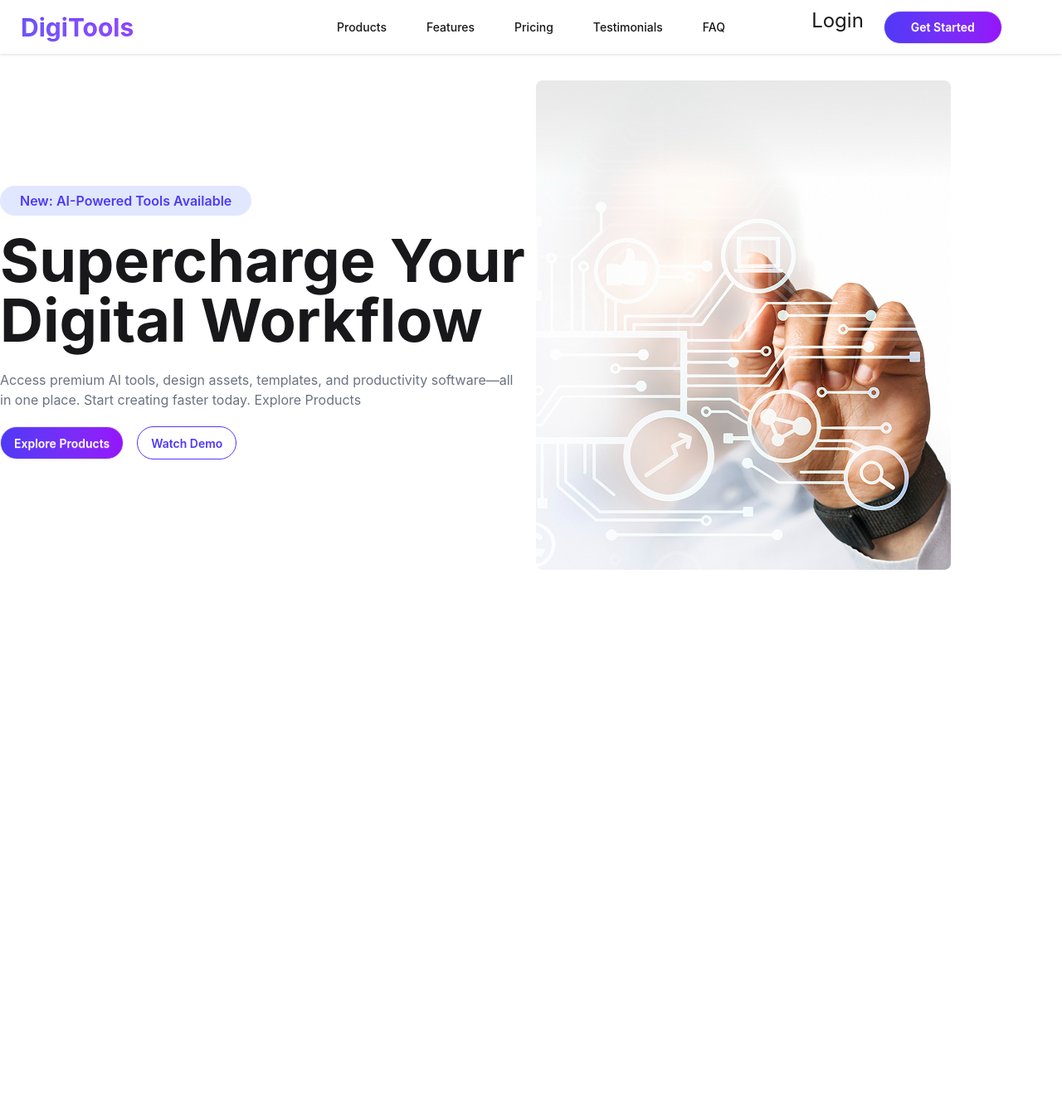
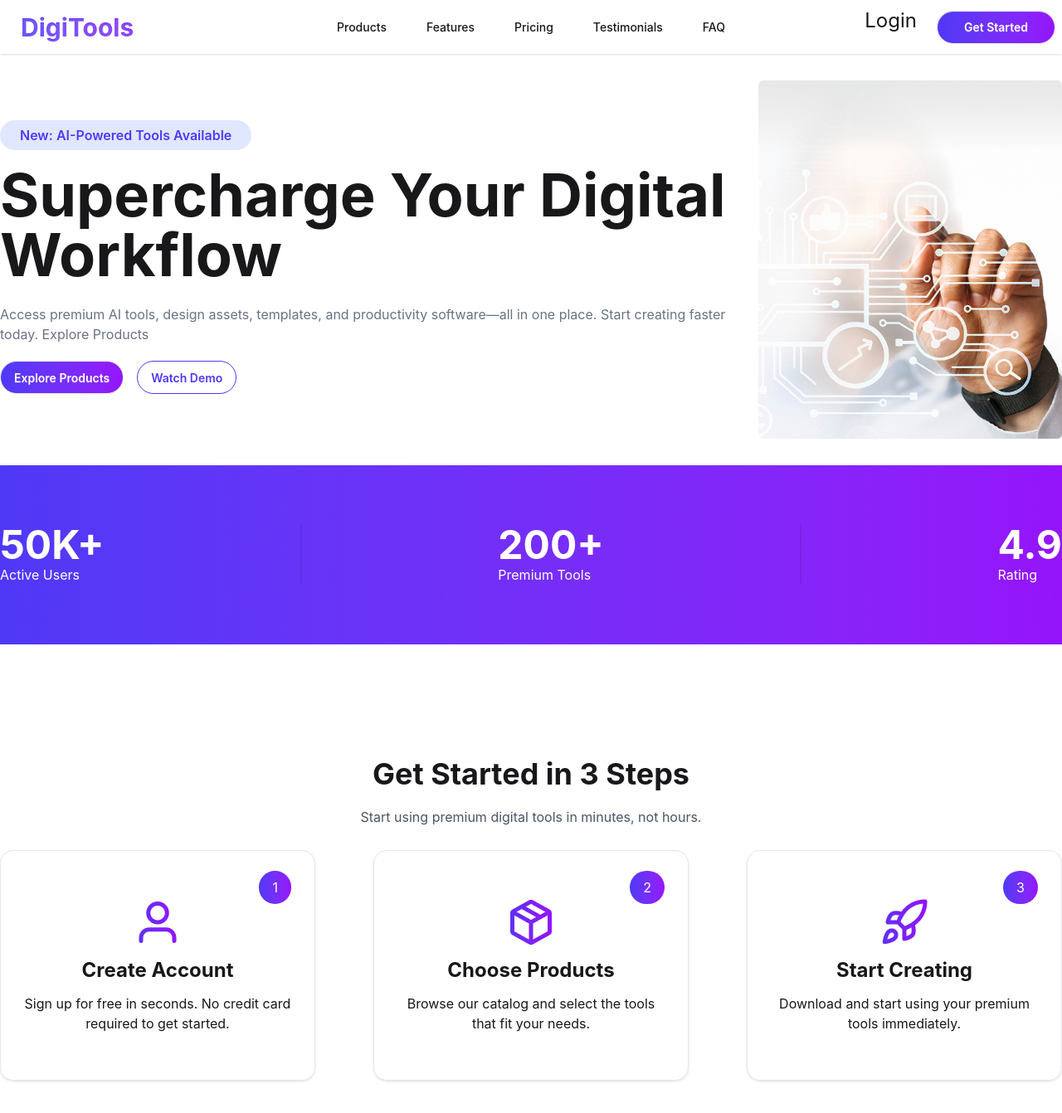
Before and after one commit to rknayem4/B13-assignment-6, a React (Vite) app: page / in a window 1280 px wide. Shown: the top 1342 px of the page at 83% size. Before the commit the page ends 800 px from the top, so only its background shows below. Built offline with nearby package versions, Linux system fonts and the light colour scheme.

Commit message:
added status ber and steps ber

```diff
--- a/src/app.jsx
+++ b/src/app.jsx
@@ -2,13 +2,18 @@
 import "./app.css";
 import Banner from "./component/Banner/Banner";
 import Nevber from "./component/Navbar/Nevber";
+import Status from "./component/Status/Status";
+import Steps from "./component/Steps/Steps";
 
 export function App() {
   return (
     <>
       <Nevber></Nevber>
       <Banner></Banner>
-      {/* <h1 className="text-2xl font-bold bg-sky-200">B13-assignment-6</h1> */}
+      <Status></Status>
+
+      <Steps></Steps>
+
     </>
   );
 }
--- a/src/component/Banner/Banner.jsx
+++ b/src/component/Banner/Banner.jsx
@@ -4,7 +4,7 @@ import { CiPlay1 } from "react-icons/ci";
 const Banner = () => {
   return (
     <div className=" max-w-350 mx-auto flex justify-between gap-3 my-8">
-      <div className="content-center flex-1 gap-6">
+      <div className="content-center  gap-6">
         <p className="bg-[#E1E7FF] font-semibold my-12 text-[#4F39F6] inline px-6 py-2 rounded-full ">
           New: AI-Powered Tools Available
         </p>
@@ -26,7 +26,7 @@ const Banner = () => {
           </button>
         </div>
       </div>
-      <div className="flex-1">
+      <div className="">
         <img src="/src/assets/banner.png" alt="" />
       </div>
     </div>
--- a/src/component/Navbar/Nevber.jsx
+++ b/src/component/Navbar/Nevber.jsx
@@ -69,7 +69,7 @@ const Nevber = () => {
           </ul>
         </div>
 
-        <div className="navbar-end space-y-4 flex  justify-center items-center">
+        <div className="navbar-end space-y-4 flex ">
 
           {/* <div className="dropdown dropdown-end ">
             <div
@@ -111,15 +111,15 @@ const Nevber = () => {
               </div>
             </div>
           </div> */}
-          <div className=" mx-3 text-2xl  flex justify-end items-center">
-          <FaShoppingCart/>
+          <div className="  text-2xl content-center">
+          <FaShoppingCart />
           </div>
 
           <div className="mx-3 content-center text-2xl">
-            <button>Login</button>
+            <button className="my-auto">Login</button>
           </div>
 
-          <div className="mx-3 content-center">
+          <div className="ml-3 content-center">
             <a className="btn bg-linear-to-r from-[#4f39f6] to-[#9514fa] text-white px-8 rounded-full">Get Started</a>
           </div>
         </div>
--- /dev/null
+++ b/src/component/Status/Status.jsx
@@ -0,0 +1,28 @@
+import React from 'react';
+
+const Status = () => {
+  return (
+    <div className='w-full bg-linear-to-r from-[#4f39f6] to-[#9514fa] py-10 my-4'>
+      <div className=" max-w-350 mx-auto flex justify-between gap-3 my-8 text-white ">
+
+        <div>
+        <h4 className='text-5xl font-bold'>50K+</h4>
+        <p >Active Users</p>
+      </div>
+      <div className="divider lg:divider-horizontal"></div>
+      <div>
+        <h4 className='text-5xl font-bold'>200+</h4>
+        <p>Premium Tools</p>
+      </div>
+      <div className="divider lg:divider-horizontal"></div>
+      <div>
+        <h4 className='text-5xl font-bold'>4.9</h4>
+        <p>Rating</p>
+      </div>
+
+      </div>
+    </div>
+  );
+};
+
+export default Status;
--- /dev/null
+++ b/src/component/Steps/Steps.jsx
@@ -0,0 +1,51 @@
+import React from "react";
+
+const Steps = () => {
+  return (
+    <div className=" max-w-350 mx-auto py-30 ">
+      <div className="text-center space-y-5">
+        <h1 className="text-4xl font-bold ">Get Started in 3 Steps</h1>
+        <p className="text-gray-600">
+          Start using premium digital tools in minutes, not hours.
+        </p>
+      </div>
+
+      <div className="flex justify-between gap-3 my-7">
+        <div className="text-center max-w-95 border border-gray-200 rounded-2xl shadow space-y-3  relative p-6">
+          <span className="absolute py-2  px-4 rounded-full bg-linear-to-r from-[#4f39f6] to-[#9514fa] text-white right-1 mx-6  ">
+            1
+          </span>
+          <img className="mx-auto mt-8" src="/src/assets/user.png" alt="" />
+          <h2 className="text-2xl font-bold">Create Account</h2>
+          <p className="mb-8">
+            Sign up for free in seconds. No credit card required to get started.
+          </p>
+        </div>
+
+        <div className="text-center max-w-95 border border-gray-200 rounded-2xl shadow space-y-3  relative p-6">
+          <span className="absolute py-2  px-4 rounded-full bg-linear-to-r from-[#4f39f6] to-[#9514fa] text-white right-1 mx-6  ">
+            2
+          </span>
+          <img className="mx-auto mt-8" src="/src/assets/package.png" alt="" />
+          <h2 className="text-2xl font-bold">Choose Products</h2>
+          <p className="mb-8">
+            Browse our catalog and select the tools that fit your needs.
+          </p>
+        </div>
+
+        <div className="text-center max-w-95 border border-gray-200 rounded-2xl shadow space-y-3  relative p-6">
+          <span className="absolute py-2  px-4 rounded-full bg-linear-to-r from-[#4f39f6] to-[#9514fa] text-white right-1 mx-6  ">
+            3
+          </span>
+          <img className="mx-auto mt-8" src="/src/assets/rocket.png" alt="" />
+          <h2 className="text-2xl font-bold">Start Creating</h2>
+          <p className="mb-8">
+            Download and start using your premium tools immediately.
+          </p>
+        </div>
+      </div>
+    </div>
+  );
+};
+
+export default Steps;
```
